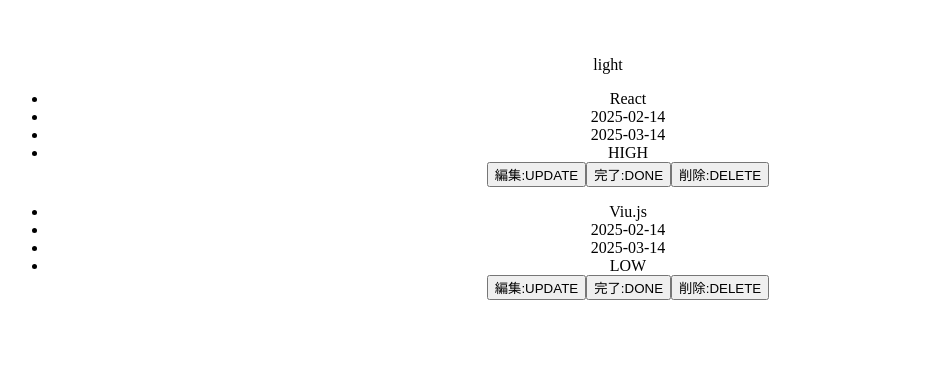
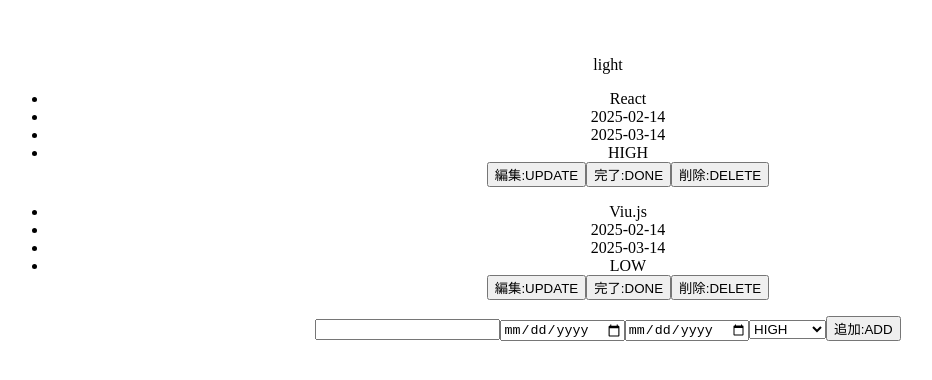
Before and after one commit to gs223gs/React-Todo, a React (Vite) app in the folder react-todo/todo-project/: page / in a window 1280 px wide. Shown: the top 380 px of the page, without its empty margins (32-964 px from the left). Built offline with nearby package versions, Linux system fonts and the light colour scheme.

Commit message:
feat:ADDを実装 実装に伴ってpropsの初期値の設定 Editingの再利用性の向上のため，分岐の設定

```diff
--- a/react-todo/todo-project/src/components/Todo/Button.jsx
+++ b/react-todo/todo-project/src/components/Todo/Button.jsx
@@ -2,7 +2,7 @@
 //完了ボタン
 import { useTheme } from "../../contexts/ThemeContext";
 import { useDispatch } from "../../contexts/TodoContext";
-const Button = ({ text, type, todo, clickHandler, setState }) => {
+const Button = ({ text="初期値", type, todo, clickHandler, setState }) => {
   const { theme } = useTheme();
   const { dispatch } = useDispatch();
 
@@ -13,6 +13,7 @@
       dispatch({ type, todo });
       setState(false);
     } else {
+      console.log('ADD',{type,todo})
       dispatch({ type, todo });
     }
   };
--- a/react-todo/todo-project/src/components/Todo/Editing.jsx
+++ b/react-todo/todo-project/src/components/Todo/Editing.jsx
@@ -1,15 +1,20 @@
 import { useState } from "react";
-import { useDispatch } from "../../contexts/TodoContext";
+import { v4 as uuid } from "uuid";
 import { useConst } from "../../contexts/TodoContext";
 import { Input } from "./Input";
 import Button from "./Button";
-export const Editing = ({ prev, switchEditingMode, setIsEditing }) => {
-  const { UPDATE, HIGH, MEDIUM, LOW } = useConst();
-  const [task, setTask] = useState(prev.task);
-  const [createDate, setCreateDate] = useState(prev.createdate);
-  const [due, setDue] = useState(prev.due);
-  const [prioriry, setPrioriry] = useState(prev.priority);
 
+export const Editing = ({
+  type,
+  prev = { task: "", createDate: "", due: "", priority: "" },
+  switchEditingMode,
+  setIsEditing,
+}) => {
+  const { ADD,UPDATE, HIGH, MEDIUM, LOW } = useConst();
+  const [task, setTask] = useState(prev.task || "");
+  const [createDate, setCreateDate] = useState(prev.createdate || "");
+  const [due, setDue] = useState(prev.due || "");
+  const [prioriry, setPrioriry] = useState(prev.priority || HIGH);
 
   const handleTaskChange = (e) => {
     setTask(e.target.value);
@@ -27,7 +32,8 @@
     setPrioriry(e.target.value);
     console.log(prioriry);
   };
-
+  console.log('todo',{task,createDate,due,prioriry})
+  console.log(type);
   return (
     <>
       <Input type="input" state={task} changehandler={handleTaskChange} />
@@ -42,14 +48,16 @@
         <option value={MEDIUM}>{MEDIUM}</option>
         <option value={LOW}>{LOW}</option>
       </select>
+      {type === UPDATE ? (
+        <>
           <Button
-        text={"取消"}
+            text="取消"
             type={UPDATE}
             todo={prev}
             clickHandler={switchEditingMode}
           />
           <Button
-        text={"確定"}
+            text="確定"
             type={UPDATE}
             todo={{
               id: prev.id,
@@ -61,5 +69,22 @@
             setState={setIsEditing}
           />
         </>
+      ) : (
+        <>
+          <Button
+            text="追加"
+            type={ADD}
+            todo={{
+              id: uuid(),
+              task: task,
+              createdate: createDate,
+              due: due,
+              priority: prioriry,
+              isDone: false,
+            }}
+          />
+        </>
+      )}
+    </>
   );
 };
--- a/react-todo/todo-project/src/components/Todo/Todo.jsx
+++ b/react-todo/todo-project/src/components/Todo/Todo.jsx
@@ -6,19 +6,26 @@
 //)
 //})
 import { useDispatch } from "../../contexts/TodoContext";
+import { useConst } from "../../contexts/TodoContext";
+import { Editing } from "./Editing";
 import { TodoList } from "./TodoList";
 export const Todo = () => {
   const { state } = useDispatch();
-
+  const { ADD } = useConst();
   const activeTodos = state.filter((todo) => {
     return todo.isDone == false;
   });
 
   return (
     <div>
-      {activeTodos.map((prev) => {
-        return <TodoList prev={prev} key={prev.id} />;
-      })}
+      <div>
+        {activeTodos.map((prev) => {
+          return <TodoList prev={prev} key={prev.id} />;
+        })}
+      </div>
+      <div>
+        <Editing type={ADD} />
+      </div>
     </div>
   );
 };
--- a/react-todo/todo-project/src/components/Todo/TodoList.jsx
+++ b/react-todo/todo-project/src/components/Todo/TodoList.jsx
@@ -29,6 +29,7 @@
             prev={prev}
             setIsEditing={setIsEditing}
             switchEditingMode={switchEditingMode}
+            type={UPDATE}
           />
         </>
       ) : (
```
Lines whose indentation alone changed are shown as unchanged.
